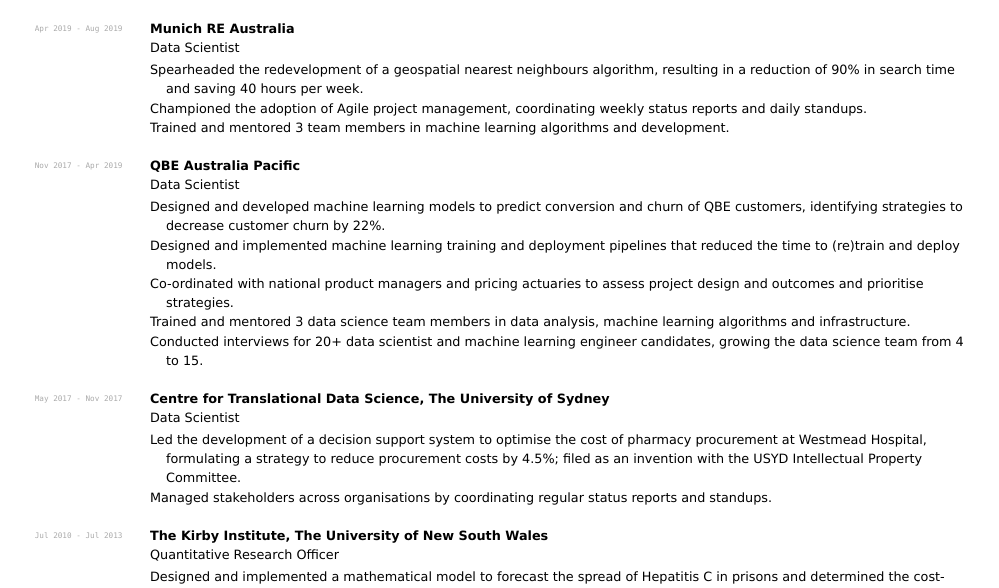
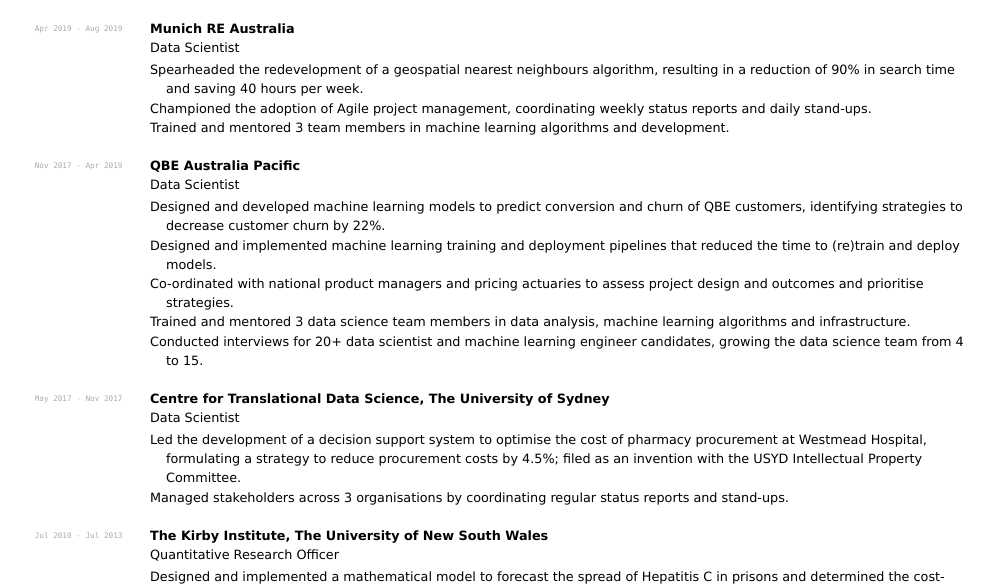
Before and after one commit to elipapa/markdown-cv, a Jekyll site: the page built from index.md, in a window 1280 px wide and 900 px high, scrolled down 378 px. Shown: the part 159-747 px from the top of the window, without its empty margins (281-1280 px from the left). Built offline with Jekyll 4.4.1, drawn with Linux system fonts in a browser that asks for light colours.

Commit message:
Fix standup spelling error

```diff
--- a/index.md
+++ b/index.md
@@ -37,7 +37,7 @@
 Data Scientist
 
 - Spearheaded the redevelopment of a geospatial nearest neighbours algorithm, resulting in a reduction of 90% in search time and saving 40 hours per week.
-- Championed the adoption of Agile project management, coordinating weekly status reports and daily standups.
+- Championed the adoption of Agile project management, coordinating weekly status reports and daily stand-ups.
 - Trained and mentored 3 team members in machine learning algorithms and development.
 
 `Nov 2017 - Apr 2019` __QBE Australia Pacific__<br>
@@ -53,7 +53,7 @@
 Data Scientist
 
 - Led the development of a decision support system to optimise the cost of pharmacy procurement at Westmead Hospital, formulating a strategy to reduce procurement costs by 4.5%; filed as an invention with the USYD Intellectual Property Committee.
-- Managed stakeholders across organisations by coordinating regular status reports and standups.
+- Managed stakeholders across 3 organisations by coordinating regular status reports and stand-ups.
 
 `Jul 2010 - Jul 2013` __The Kirby Institute, The University of New South Wales__<br>
 Quantitative Research Officer
```
